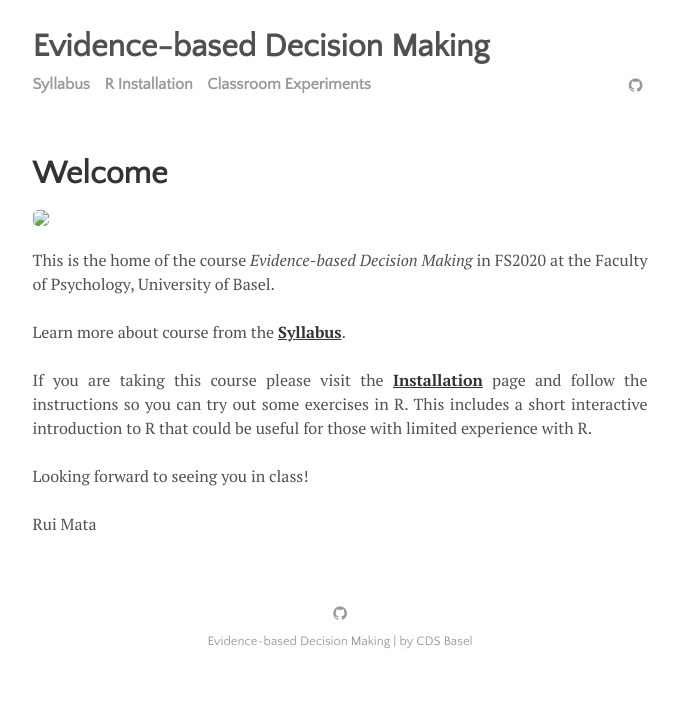
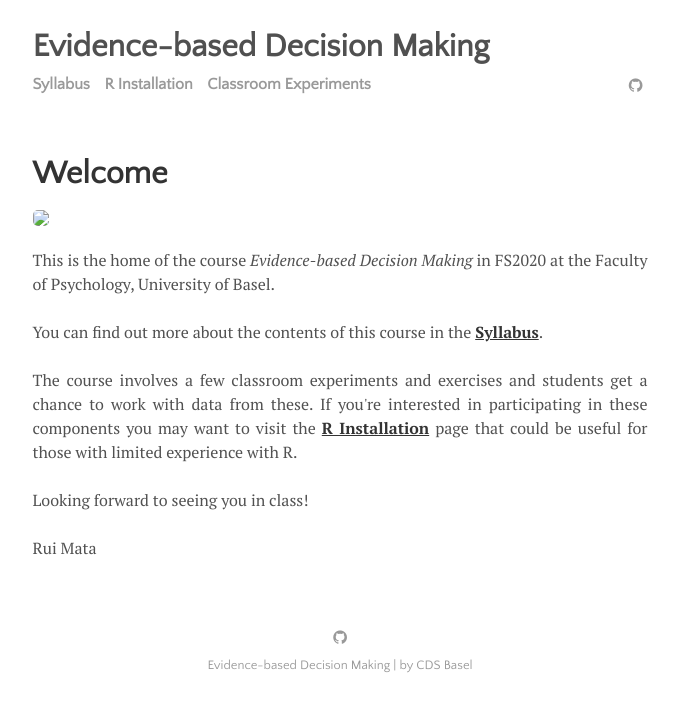
Before and after one commit to matarui/evidencebaseddm, a Jekyll site: the page built from index.html, in a window 1280 px wide. Shown: the top 712 px of the page, without its empty margins (300-979 px from the left). Built offline with Jekyll 4.4.1, drawn with Linux system fonts in a browser that asks for light colours; the list of posts is cut into pages by our own code.

Commit message:
Update index.html

```diff
--- a/index.html
+++ b/index.html
@@ -11,11 +11,11 @@ title: Welcome
 This is the home of the course <i>Evidence-based Decision Making</i>
 in FS2020 at the Faculty of Psychology, University of Basel.
 <br><br>
-Learn more about course from the <a href="menu/syllabus"><b>Syllabus</b></a>.
+You can find out more about the contents of this course in the <a href="menu/syllabus"><b>Syllabus</b></a>.
 <br><br>
-If you are taking this course please visit the
-<a href="menu/installation.html"><b>Installation</b></a> page and follow the instructions so you can try out some exercises in R.
-This includes a short interactive introduction to R that could be useful for those with limited experience with R.
+The course involves a few classroom experiments and exercises and students get a chance to work with data from these.
+  If you're interested in participating in these components you may want to visit the
+<a href="menu/installation.html"><b>R Installation</b></a> page that could be useful for those with limited experience with R.
 <br><br>
 Looking forward to seeing you in class!
 <br><br>
```
